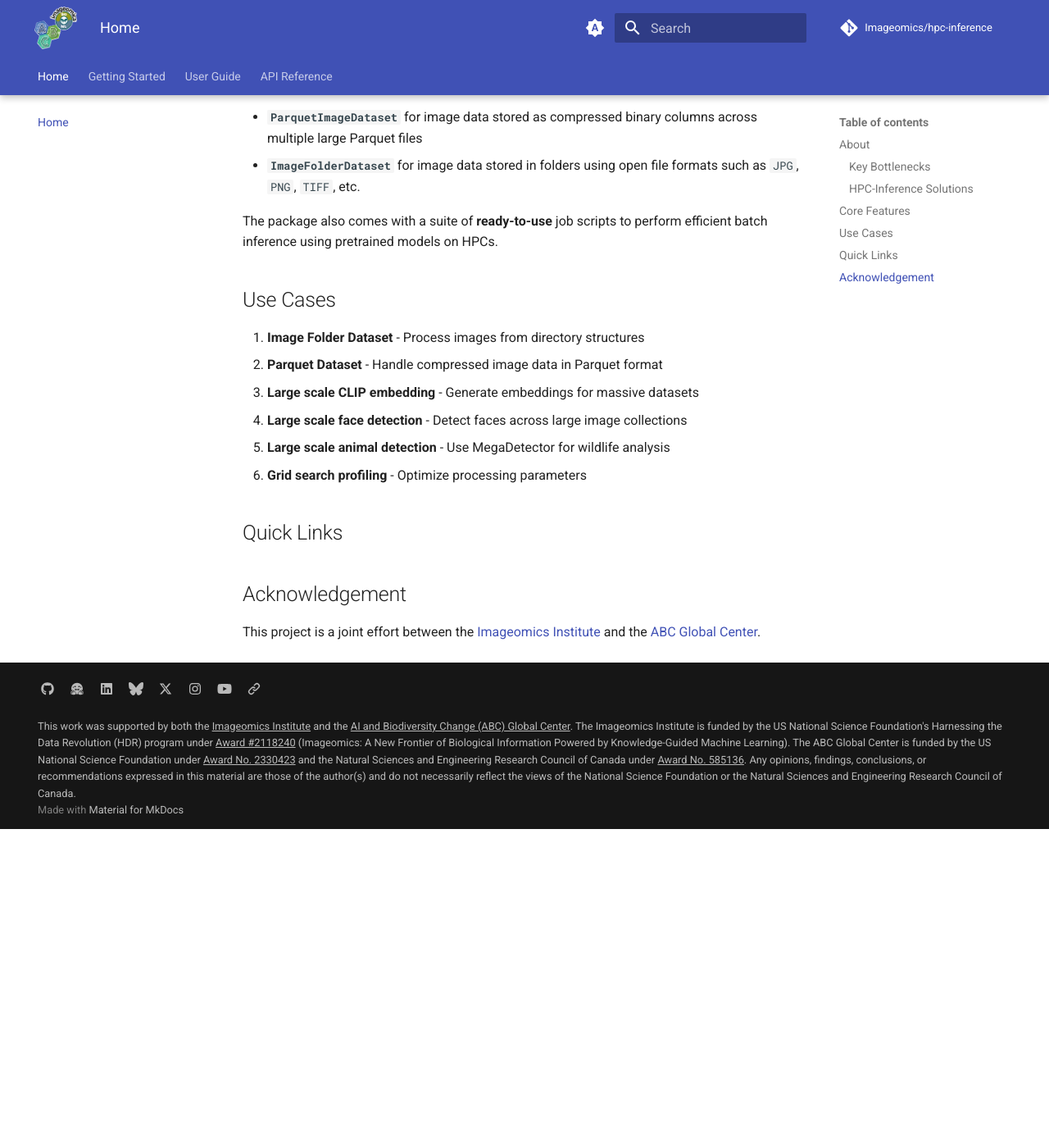
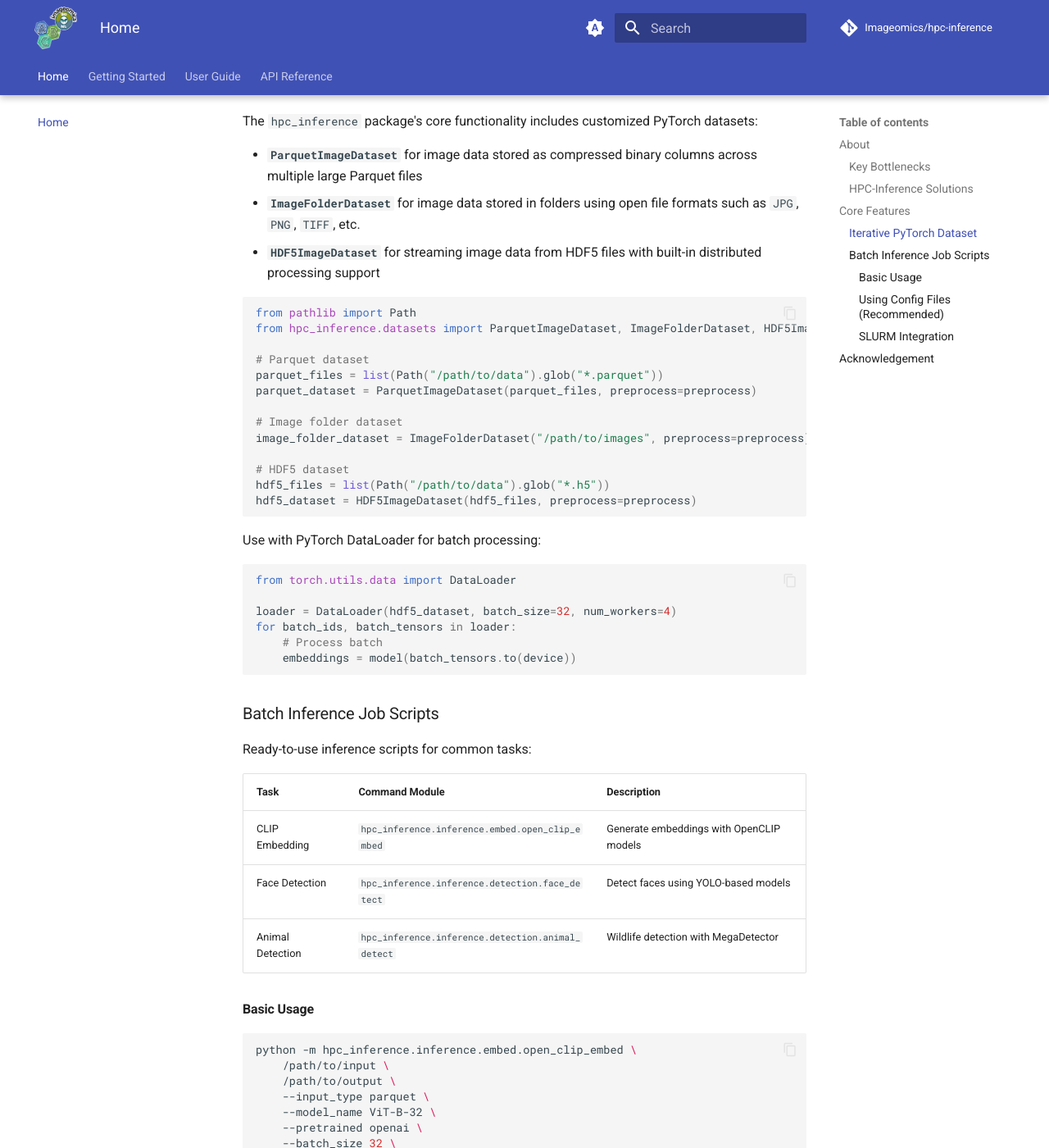
Before and after one commit to Imageomics/hpc-inference, an MkDocs documentation site: the page built from docs/index.md, in a window 1280 px wide and 1400 px high, scrolled down 985 px. Shown: the whole window at 82% size. Built offline with MkDocs 1.6.1 and Material for MkDocs 9.7.7, drawn with Linux system fonts in a browser that asks for light colours; comment, search, counter and statistics services are not loaded; before the commit the page ends 1996 px from its top, so only the background shows below that; some of the changed text lies outside the part shown.

Commit message:
Integrate HDF5 into Batch Embed
- integrated HDF5 as image data source input option for batch embedding
  scripts
- added SLURM job scripts + configs template for batch embed HDF5 tasks
- modified documentation index page to reflect the HDF5 integration
  update

````diff
--- a/docs/index.md
+++ b/docs/index.md
@@ -29,23 +29,86 @@
 
 ## Core Features
 
+### Iterative PyTorch Dataset
+
 The `hpc_inference` package's core functionality includes customized PyTorch datasets:
 
 - **`ParquetImageDataset`** for image data stored as compressed binary columns across multiple large Parquet files
 - **`ImageFolderDataset`** for image data stored in folders using open file formats such as `JPG`, `PNG`, `TIFF`, etc.
+- **`HDF5ImageDataset`** for streaming image data from HDF5 files with built-in distributed processing support
 
-The package also comes with a suite of **ready-to-use** job scripts to perform efficient batch inference using pretrained models on HPCs.
+```python
+from pathlib import Path
+from hpc_inference.datasets import ParquetImageDataset, ImageFolderDataset, HDF5ImageDataset
 
-## Use Cases
+# Parquet dataset
+parquet_files = list(Path("/path/to/data").glob("*.parquet"))
+parquet_dataset = ParquetImageDataset(parquet_files, preprocess=preprocess)
 
-1. **Image Folder Dataset** - Process images from directory structures
-2. **Parquet Dataset** - Handle compressed image data in Parquet format
-3. **Large scale CLIP embedding** - Generate embeddings for massive datasets
-4. **Large scale face detection** - Detect faces across large image collections
-5. **Large scale animal detection** - Use MegaDetector for wildlife analysis
-6. **Grid search profiling** - Optimize processing parameters
+# Image folder dataset
+image_folder_dataset = ImageFolderDataset("/path/to/images", preprocess=preprocess)
 
-## Quick Links
+# HDF5 dataset
+hdf5_files = list(Path("/path/to/data").glob("*.h5"))
+hdf5_dataset = HDF5ImageDataset(hdf5_files, preprocess=preprocess)
+```
+
+Use with PyTorch DataLoader for batch processing:
+
+```python
+from torch.utils.data import DataLoader
+
+loader = DataLoader(hdf5_dataset, batch_size=32, num_workers=4)
+for batch_ids, batch_tensors in loader:
+    # Process batch
+    embeddings = model(batch_tensors.to(device))
+```
+
+### Batch Inference Job Scripts
+
+Ready-to-use inference scripts for common tasks:
+
+| Task | Command Module | Description |
+|------|----------------|-------------|
+| CLIP Embedding | `hpc_inference.inference.embed.open_clip_embed` | Generate embeddings with OpenCLIP models |
+| Face Detection | `hpc_inference.inference.detection.face_detect` | Detect faces using YOLO-based models |
+| Animal Detection | `hpc_inference.inference.detection.animal_detect` | Wildlife detection with MegaDetector |
+
+#### Basic Usage
+
+```bash
+python -m hpc_inference.inference.embed.open_clip_embed \
+    /path/to/input \
+    /path/to/output \
+    --input_type parquet \
+    --model_name ViT-B-32 \
+    --pretrained openai \
+    --batch_size 32 \
+    --num_workers 8
+```
+
+#### Using Config Files (Recommended)
+
+Config files are recommended for production workflows as they:
+
+- Keep parameters organized and reproducible
+- Allow easy sharing and version control
+- Reduce command-line complexity
+
+```bash
+python -m hpc_inference.inference.embed.open_clip_embed \
+    /path/to/input /path/to/output \
+    --input_type parquet --config config.yaml
+```
+
+**Templates available:**
+
+- **Config templates** → `configs/` (e.g., `config_embed_parquet_template.yaml`, `config_embed_hdf5_template.yaml`)
+- **SLURM job templates** → `scripts/embed/` (e.g., `open_clip_embed_parquet_template.slurm`)
+
+#### SLURM Integration
+
+The datasets automatically detect `SLURM_PROCID` and `SLURM_NTASKS` to distribute files across ranks. Use `srun` in your SLURM scripts to scale across multiple nodes.
 
 
 ## Acknowledgement
````
Also changed, not shown: 3 other files.
